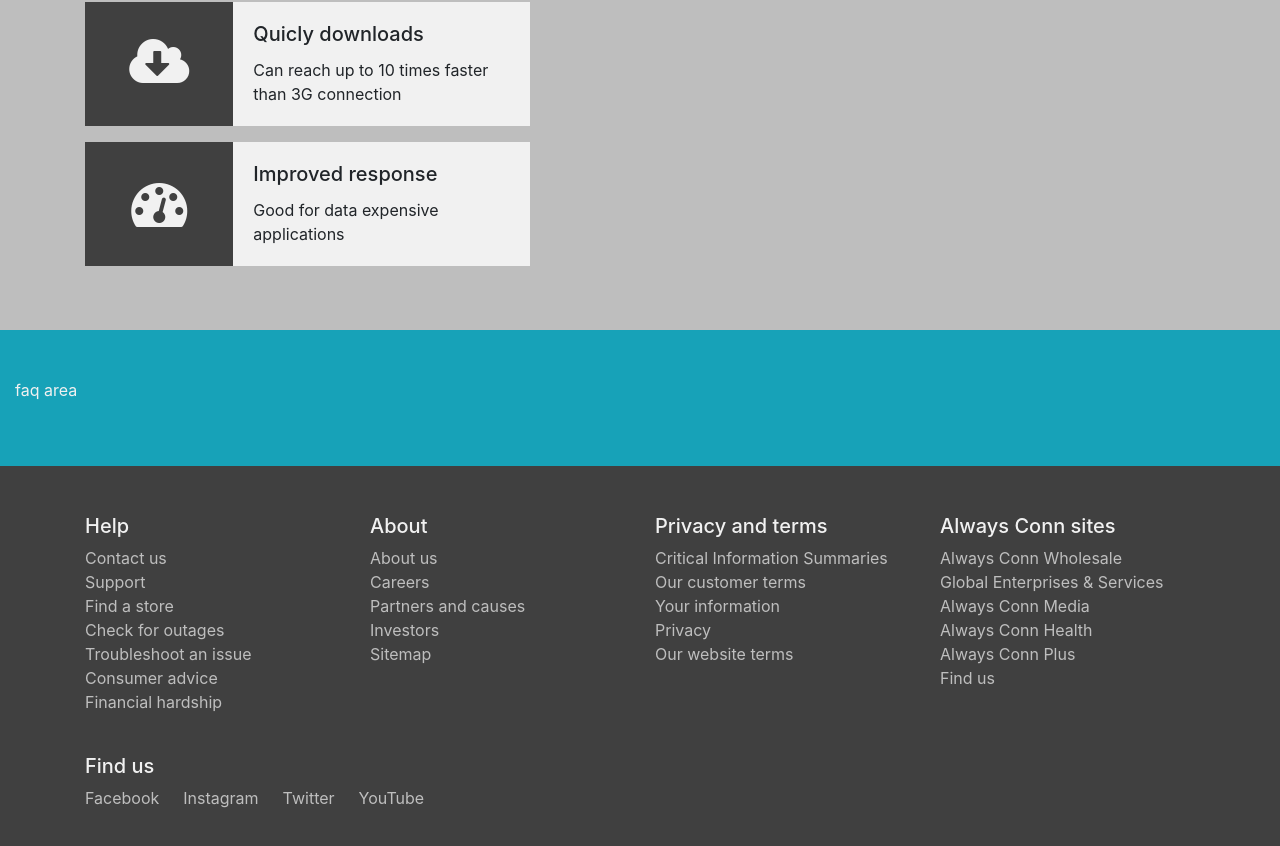
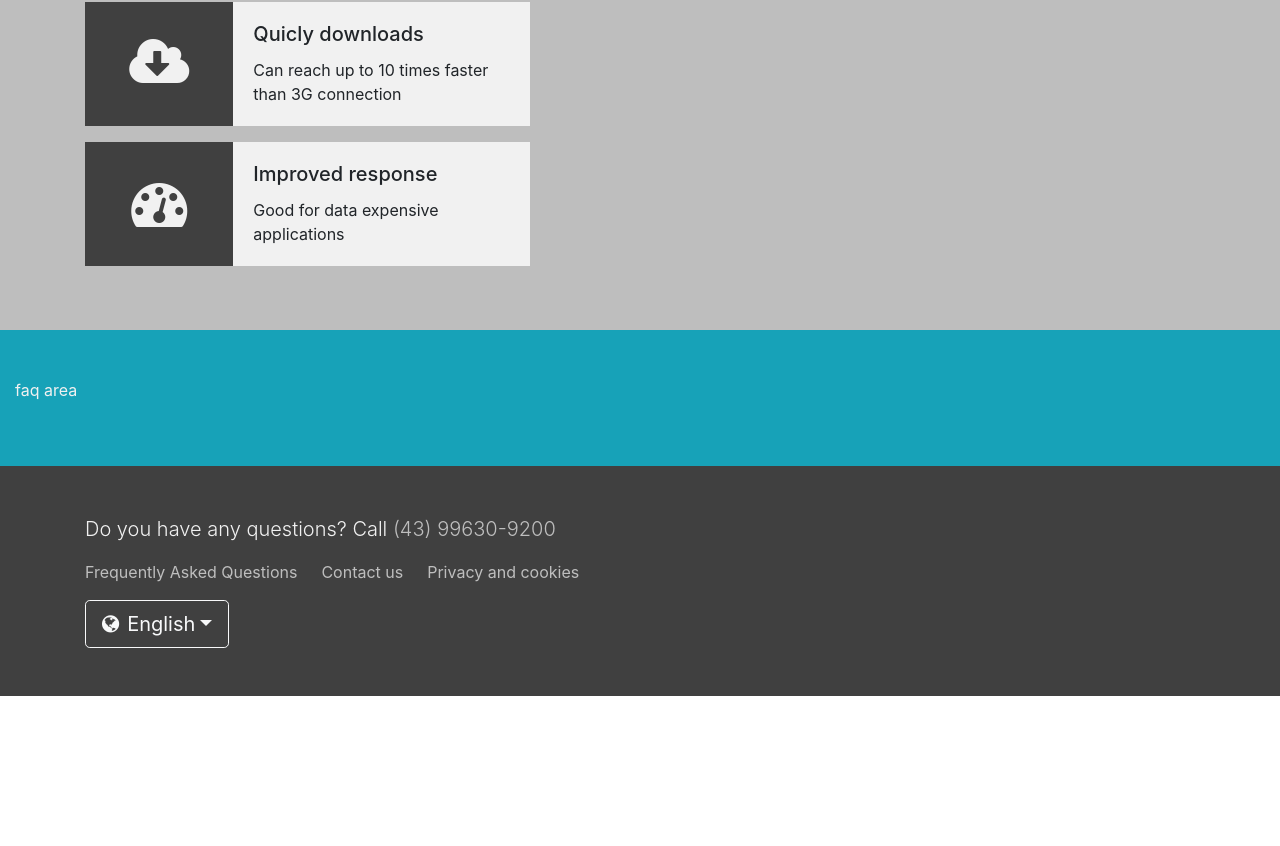
Before and after one commit to thgfrzm/always-conn, an Angular app: page / in a window 1280 px wide. Shown: the part 668-1514 px from the top of the page. After the commit the page ends 1364 px from the top, so only its background shows below. Built offline with nearby package versions, Linux system fonts and the light colour scheme.

Commit message:
update footer component

```diff
--- a/src/app/footer/footer.component.html
+++ b/src/app/footer/footer.component.html
@@ -1,59 +1,24 @@
 <div class="container-fluid bg-dark text-white py-4">
   <div class="container my-4">
-    <div class="row mb-4">
-      <div class="col-3">
-        <h3 class="h5">Help</h3>
-        <ul class="list-unstyled">
-          <li><a href="#">Contact us</a></li>
-          <li><a href="#">Support</a></li>
-          <li><a href="#">Find a store</a></li>
-          <li><a href="#">Check for outages</a></li>
-          <li><a href="#">Troubleshoot an issue</a></li>
-          <li><a href="#">Consumer advice</a></li>
-          <li><a href="#">Financial hardship</a></li>
-        </ul>
-      </div>
-      <div class="col-3">
-        <h3 class="h5">About</h3>
-        <ul class="list-unstyled">
-          <li><a href="#">About us</a></li>
-          <li><a href="#">Careers</a></li>
-          <li><a href="#">Partners and causes</a></li>
-          <li><a href="#">Investors</a></li>
-          <li><a href="#">Sitemap</a></li>
-        </ul>
-      </div>
-      <div class="col-3">
-        <h3 class="h5">Privacy and terms</h3>
-        <ul class="list-unstyled">
-          <li><a href="#">Critical Information Summaries</a></li>
-          <li><a href="#">Our customer terms</a></li>
-          <li><a href="#">Your information</a></li>
-          <li><a href="#">Privacy</a></li>
-          <li><a href="#">Our website terms</a></li>
-        </ul>
-      </div>
-      <div class="col-3">
-        <h3 class="h5">Always Conn sites</h3>
-        <ul class="list-unstyled">
-          <li><a href="#">Always Conn Wholesale</a></li>
-          <li><a href="#">Global Enterprises & Services</a></li>
-          <li><a href="#">Always Conn Media</a></li>
-          <li><a href="#">Always Conn Health</a></li>
-          <li><a href="#">Always Conn Plus</a></li>
-          <li><a href="#">Find us</a></li>
-        </ul>
-      </div>
-    </div>
+    <h3 class="sr-only">Contact</h3>
+    <p class="lead d-inline">Do you have any questions? </p>
+    <p class="lead d-block d-md-inline-block mb-3">Call <a href="tel:+5543996309200">(43) 99630-9200</a></p>
     <div class="row">
       <div class="col-12">
-        <h3 class="h5">Find us</h3>
-        <ul class="list-unstyled d-flex">
-          <li class="mr-4"><a href="#">Facebook</a></li>
-          <li class="mr-4"><a href="#">Instagram</a></li>
-          <li class="mr-4"><a href="#">Twitter</a></li>
-          <li class="mr-4"><a href="#">YouTube</a></li>
+        <ul class="list-unstyled d-md-flex">
+          <li class="mr-4"><a href="#">Frequently Asked Questions</a></li>
+          <li class="mr-4"><a href="#">Contact us</a></li>
+          <li class="mr-4"><a href="#">Privacy and cookies</a></li>
         </ul>
+        <div class="input-group-append ml-auto">
+          <button type="button" class="btn btn-lg btn-outline-light dropdown-toggle"  data-toggle="dropdown" aria-haspopup="true" aria-expanded="false">
+            <i class="fa fa-globe mr-2" aria-hidden="true"></i>
+            <span>English</span>
+          </button>
+          <div class="dropdown-menu">
+            <a class="dropdown-item" href="#">English (United States)</a>
+          </div>
+        </div>
       </div>
     </div>
   </div>
--- a/src/styles.css
+++ b/src/styles.css
@@ -1,4 +1,3 @@
-/* global styles */
 :root {
   --primary:  #da9c6b;
   --secondary:#02875a;
```
